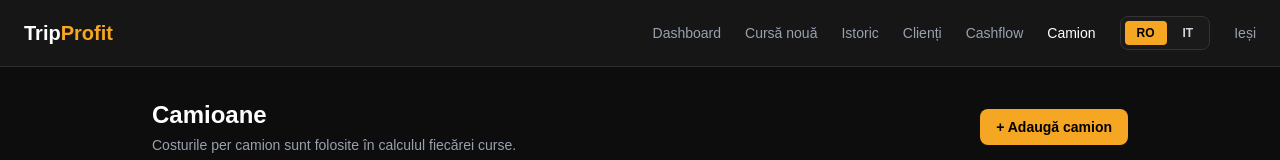
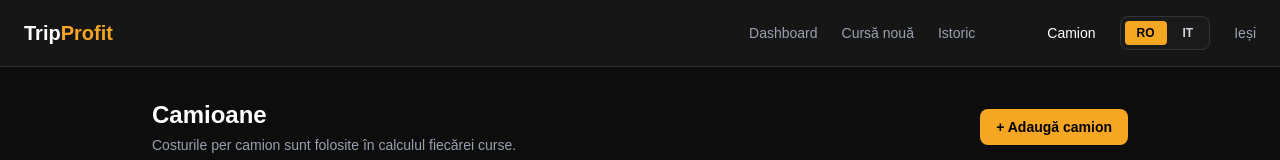
Before and after one commit to GabrielaH19/saas-boilerplate, a Next.js app: page /truck in a window 1280 px wide. Shown: the top 160 px of the page. Built offline with nearby package versions, Linux system fonts and the light colour scheme; no server answers; the database is empty; sample sign-in values are in the browser's storage.

Commit message:
fix: AppNav toate textele din tr translations

```diff
--- a/app/components/AppNav.tsx
+++ b/app/components/AppNav.tsx
@@ -1,4 +1,5 @@
 "use client";
+
 import Link from "next/link";
 import { useRouter } from "next/navigation";
 import { signOut } from "firebase/auth";
@@ -17,8 +18,8 @@ export default function AppNav({ active }: { active?: string }) {
         <Link href="/dashboard" className={active==="dashboard"?"text-white":"hover:text-white"}>{tr.dashboard}</Link>
         <Link href="/trip/new" className={active==="trip"?"text-white":"hover:text-white"}>{tr.newTrip}</Link>
         <Link href="/history" className={active==="history"?"text-white":"hover:text-white"}>{tr.history}</Link>
-        <Link href="/clients" className={active==="clients"?"text-white":"hover:text-white"}>Clien&#x21B;i</Link>
-        <Link href="/cashflow" className={active==="cashflow"?"text-white":"hover:text-white"}>Cashflow</Link>
+        <Link href="/clients" className={active==="clients"?"text-white":"hover:text-white"}>{tr.clients}</Link>
+        <Link href="/cashflow" className={active==="cashflow"?"text-white":"hover:text-white"}>{tr.cashflow}</Link>
         <Link href="/truck" className={active==="truck"?"text-white":"hover:text-white"}>{tr.truck}</Link>
         <LangSwitcher />
         <button onClick={handleLogout} className="hover:text-white">{tr.logout}</button>
```
